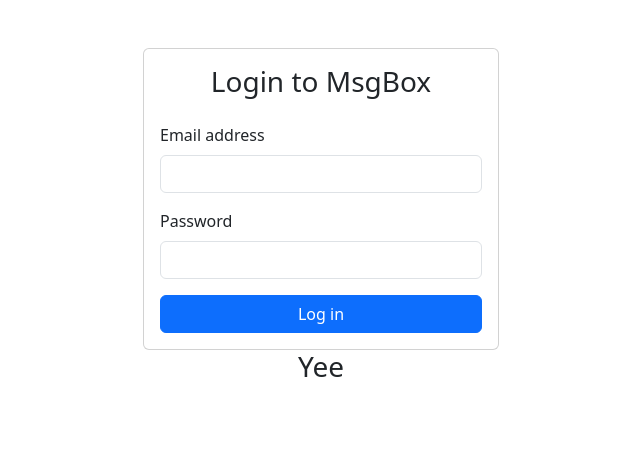
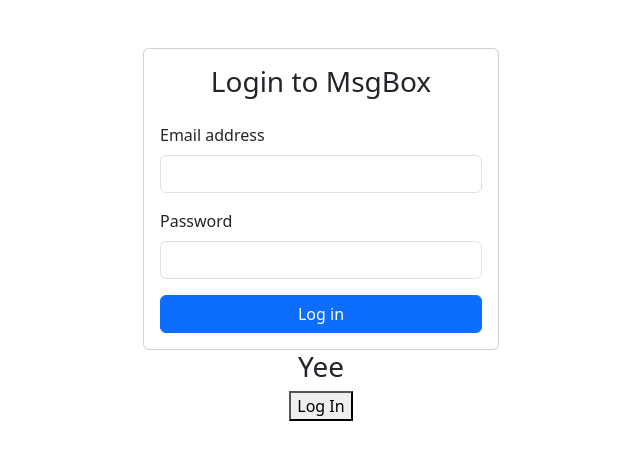
Before and after one commit to masoncfrancis/messages-web, a React (Create React App) app in the folder messagesapp/: page /login in a window 1280 px wide. Shown: the top 460 px of the page, without its empty margins (319-959 px from the left). Built offline with nearby package versions, Linux system fonts and the light colour scheme.

Commit message:
changed callback url

```diff
--- a/messagesapp/src/App.tsx
+++ b/messagesapp/src/App.tsx
@@ -7,6 +7,7 @@
 import LoginPage from './pages/LoginPage';
 import MessagePage from './pages/MessagePage';
 import AuthenticatedTest from './pages/AuthenticatedTest';
+import LoginButton from './components/LoginButton';
 
 function App() {
 
@@ -19,6 +20,7 @@
 	      <Route path='/authtest' element={<AuthenticatedTest/>}/>
       </Routes>
       <h3> Yee </h3>
+      <LoginButton/>
     </div>
   );
 }
--- a/messagesapp/src/index.tsx
+++ b/messagesapp/src/index.tsx
@@ -15,7 +15,7 @@
     domain="dev-6pjar5mkaibb201j.us.auth0.com"
     clientId="HvHaCNUT3M4SzLixomBvhqDtxiyN4T8J"
     authorizationParams={{
-      redirect_uri: window.location.origin
+      redirect_uri: "https://3bd6-206-174-165-139.ngrok-free.app/authtest"
     }}
     >
     <BrowserRouter>
```
